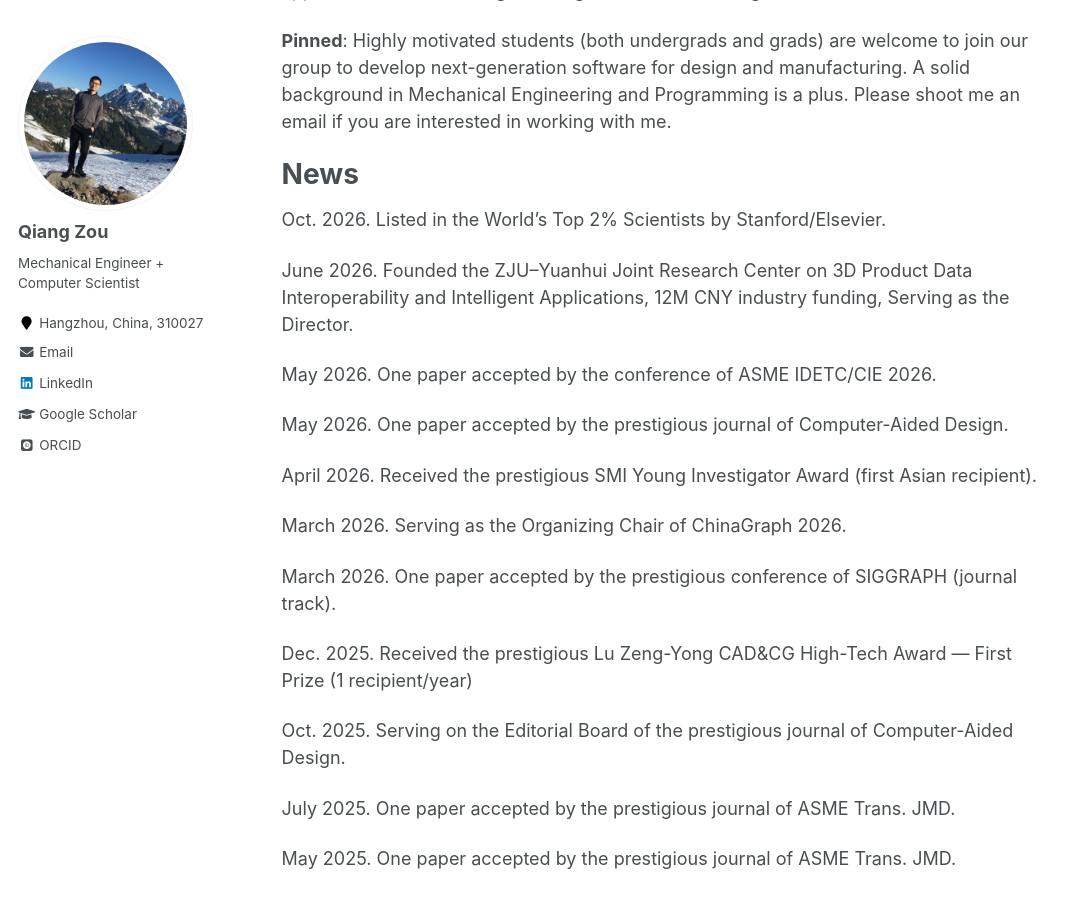
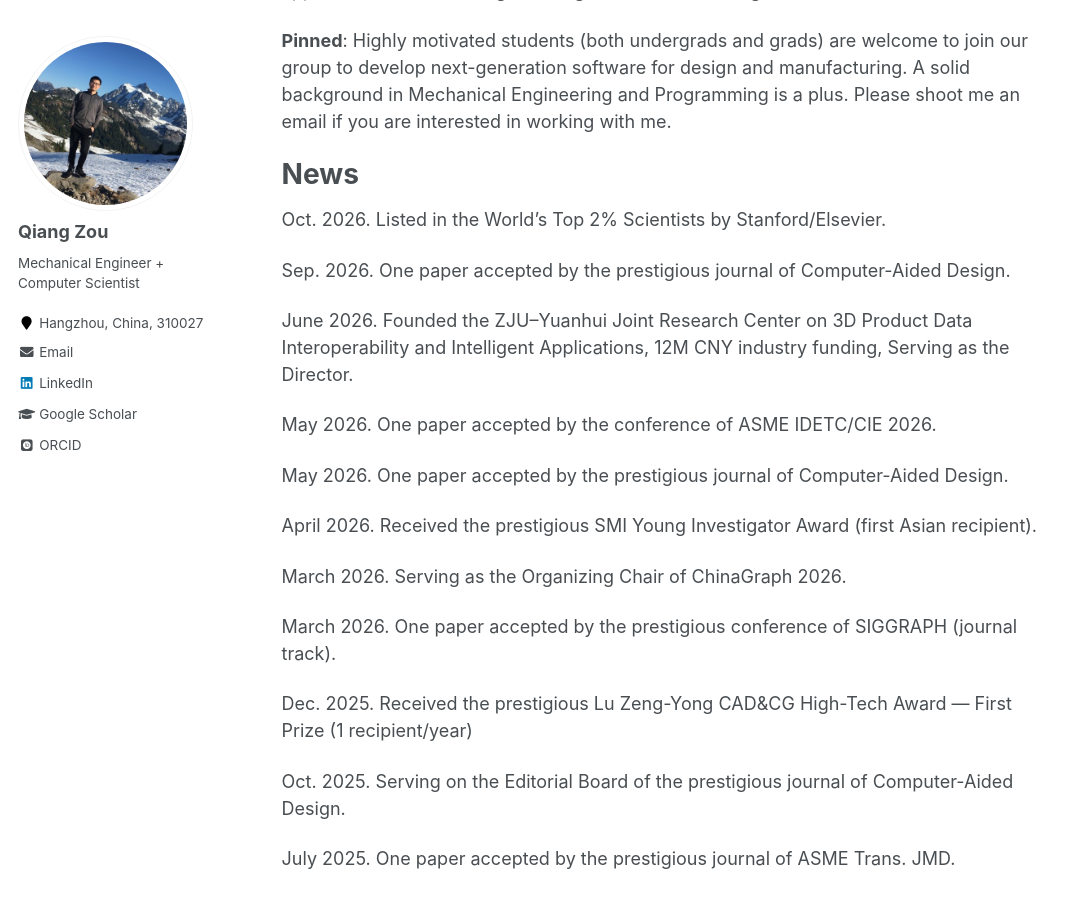
Before and after one commit to Qiang-Zou/Qiang-Zou.github.io, a Jekyll site: the page built from _pages/about.md, in a window 1280 px wide and 900 px high, scrolled down 450 px. Shown: the whole window, without its empty margins (0-1081 px from the left). Built offline with Jekyll 4.4.1, drawn with Linux system fonts in a browser that asks for light colours; some web fonts are replaced.

Commit message:
Update about.md

```diff
--- a/_pages/about.md
+++ b/_pages/about.md
@@ -17,6 +17,8 @@ Current research work includes CAD/CAM with emphasis on (1) the basic research o
 News
 ======
 Oct. 2026. Listed in the World's Top 2% Scientists by Stanford/Elsevier.
+
+Sep. 2026. One paper accepted by the prestigious journal of Computer-Aided Design.
 
 June 2026. Founded the ZJU–Yuanhui Joint Research Center on 3D Product Data Interoperability and Intelligent Applications, 12M CNY industry funding, Serving as the Director.
 
```
